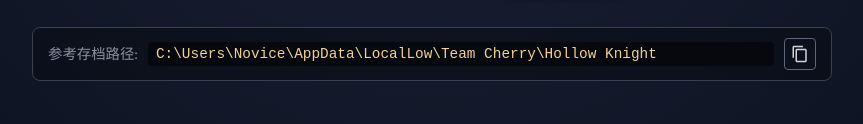
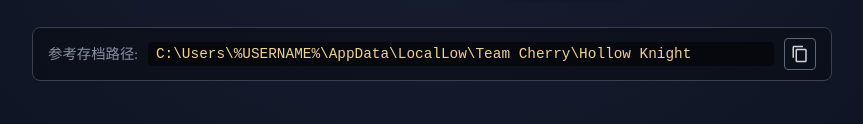
Before and after one commit to nov1ce-lee/hollowKnightSaveParser, a plain HTML site: page index.html in a window 1280 px wide. Shown: the part 306-430 px from the top of the page, without its empty margins (208-1071 px from the left). Drawn offline with nearby package versions, Linux system fonts and the light colour scheme.

Commit message:
更新存档路径

```diff
--- a/index.html
+++ b/index.html
@@ -29,7 +29,7 @@
     <!-- 路径提示 -->
     <div class="path-hint-container">
         <span class="path-label">参考存档路径:</span>
-        <code id="savePathDisplay">C:\Users\Novice\AppData\LocalLow\Team Cherry\Hollow Knight</code>
+        <code id="savePathDisplay">C:\Users\%USERNAME%\AppData\LocalLow\Team Cherry\Hollow Knight</code>
         <button id="copyPathBtn" title="复制路径">
             <svg viewBox="0 0 24 24" width="18" height="18" fill="currentColor">
                 <path d="M16 1H4c-1.1 0-2 .9-2 2v14h2V3h12V1zm3 4H8c-1.1 0-2 .9-2 2v14c0 1.1.9 2 2 2h11c1.1 0 2-.9 2-2V7c0-1.1-.9-2-2-2zm0 16H8V7h11v14z"/>
```
